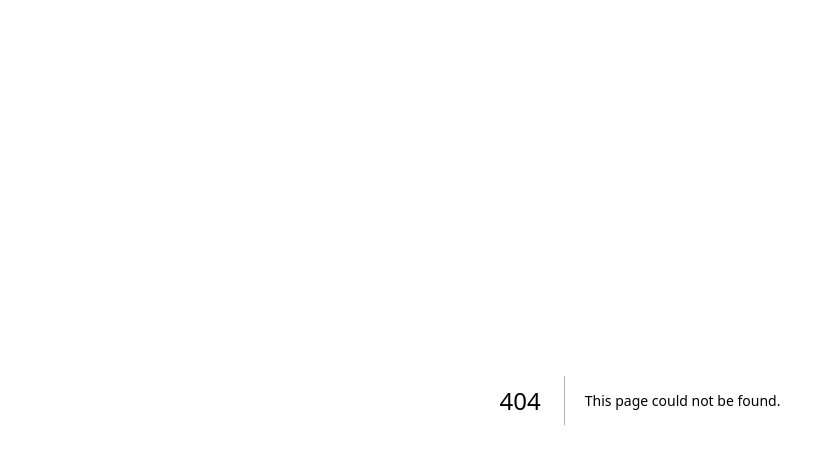
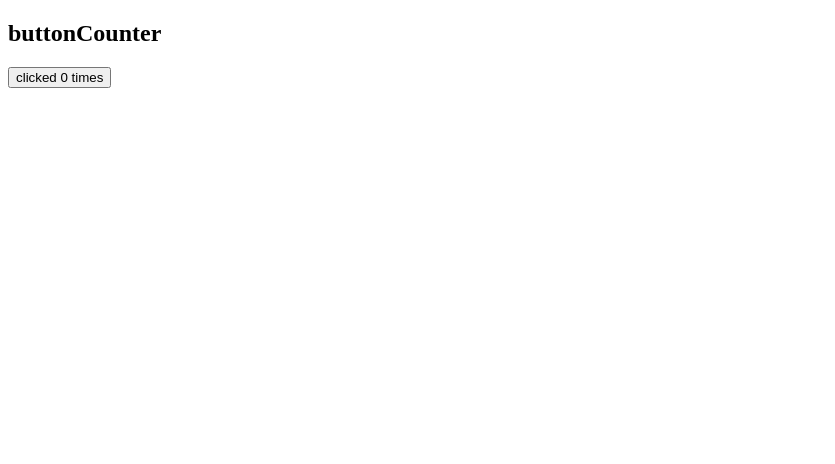
Before and after one commit to japneetkaurbhatia/react-essentials, a Next.js app: page /hoc/components/ButtonCounter in a window 1280 px wide. Before the commit this address had no page. Shown: the top 464 px of the page, without its empty margins (0-835 px from the left). Built offline with nearby package versions, Linux system fonts and the light colour scheme.

Commit message:
hoc ButtonCounter

```diff
--- /dev/null
+++ b/src/pages/hoc/components/ButtonCounter.tsx
@@ -0,0 +1,18 @@
+import React, { useState } from 'react'
+
+function ButtonCounter() {
+    const[count, setCount] = useState(0);
+
+    const incrementCount = () => {
+        setCount((count) => count + 1)
+    }
+
+  return (
+    <div>
+        <h2>buttonCounter</h2>
+        <button onClick={incrementCount}>clicked {count} times</button>
+    </div>
+  )
+}
+
+export default ButtonCounter
--- a/src/pages/index.tsx
+++ b/src/pages/index.tsx
@@ -14,6 +14,7 @@ const HomePage = () => {
       <ListOfComponents>
         <StyledButton onClick={() => router.push("/accordian")}> Accordian</StyledButton>
         <StyledButton onClick={() => router.push("/hooks")}>Hooks</StyledButton>
+        <StyledButton onClick={() => router.push("/hocs")}> Higher Order Components</StyledButton>
       </ListOfComponents>
     </div>
   );
```
Also changed, not shown: src/pages/hoc/counter.tsx (added, +14 -0 lines), src/pages/hocs.tsx (added, +17 -0 lines).
